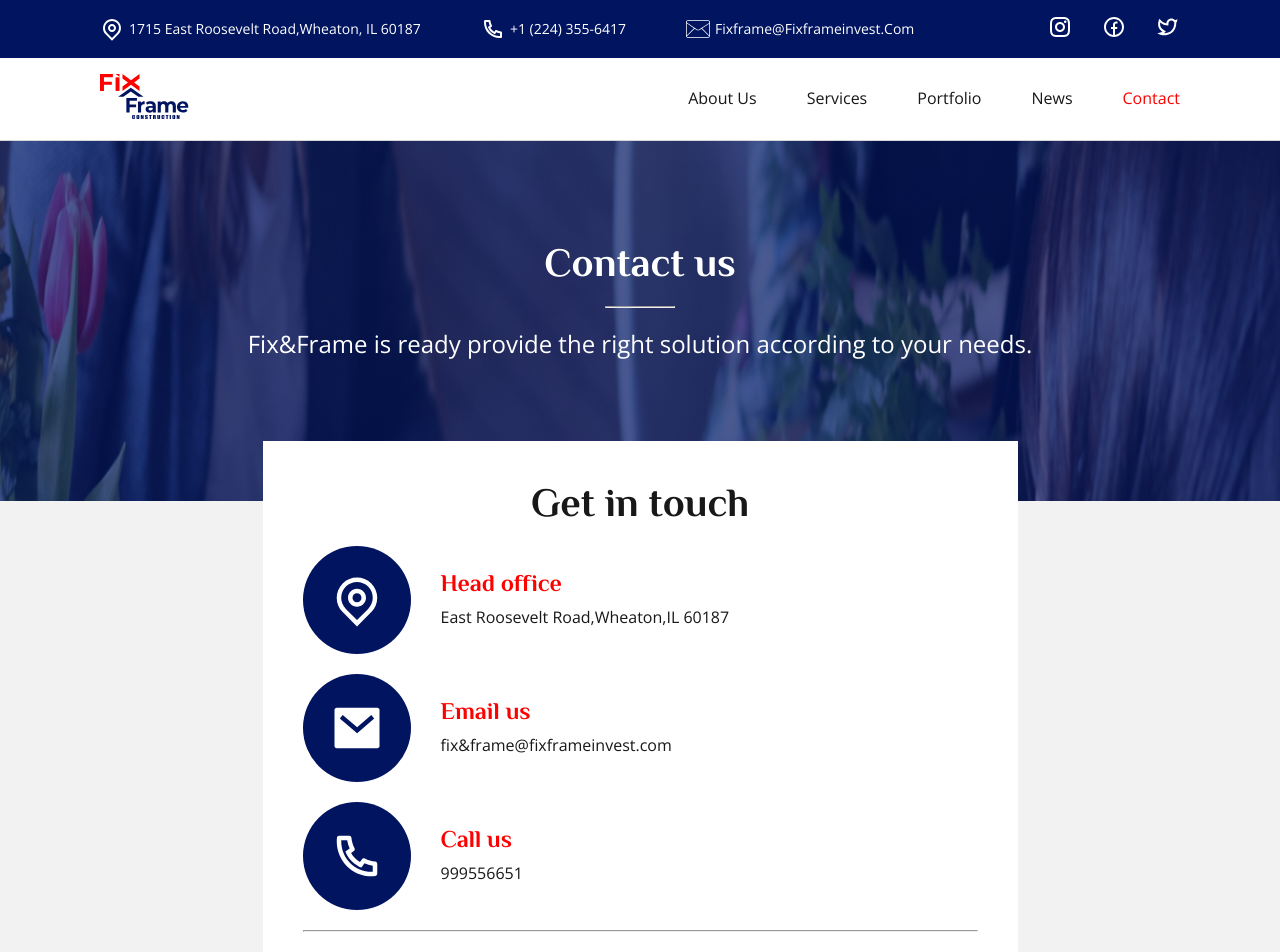
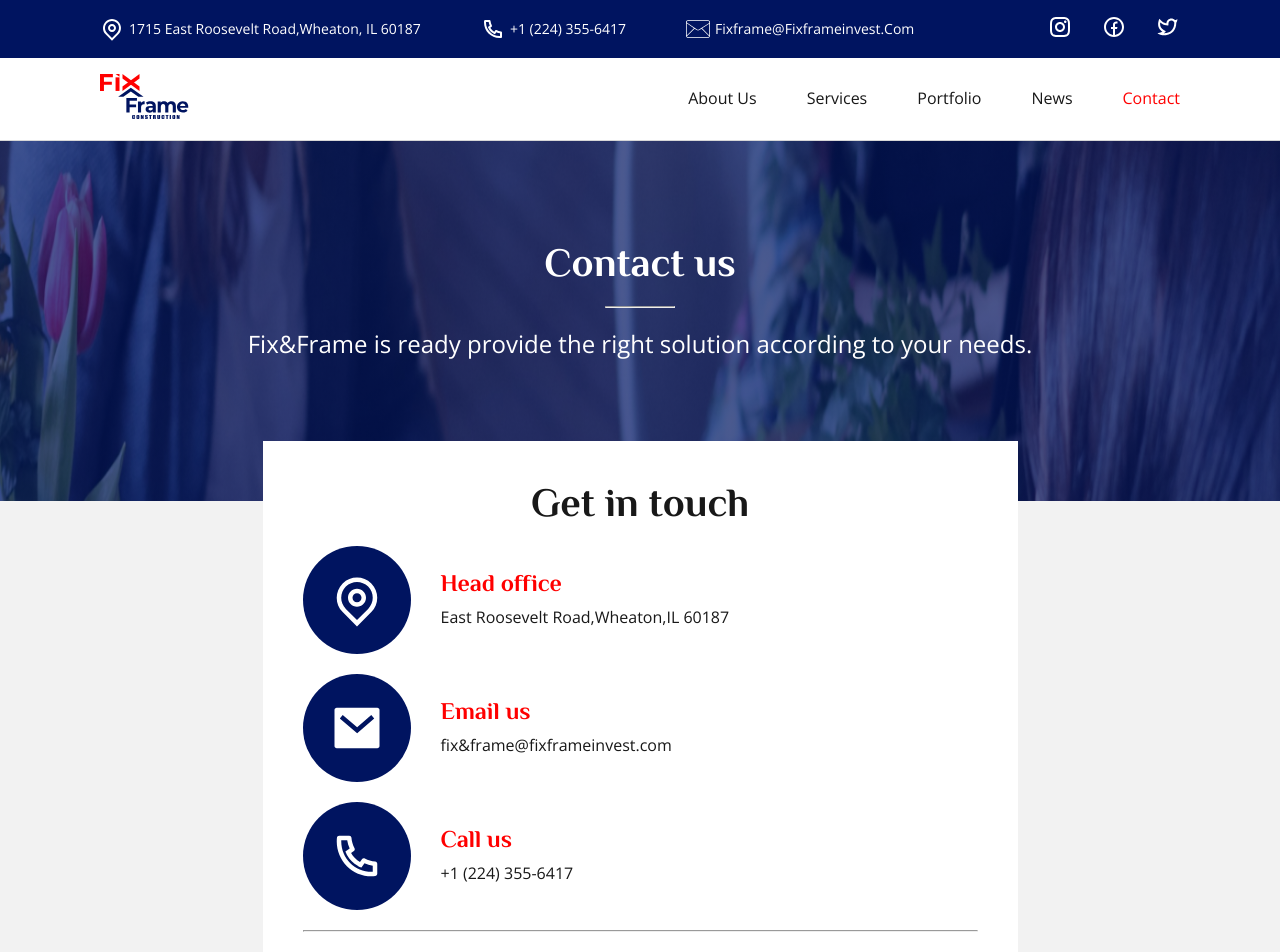
Before and after one commit to ShohsultonCode/Fix-Frame-Company, a React (Vite) app: page /pages/contact in a window 1280 px wide. Shown: the top 952 px of the page. Built offline with nearby package versions, Linux system fonts and the light colour scheme; no server answers.

Commit message:
add: last commits

```diff
--- a/src/pages/Contact/Contact.tsx
+++ b/src/pages/Contact/Contact.tsx
@@ -111,7 +111,7 @@ const Contact = () => {
 
                 <div className="contact__content">
                   <h3 className="contact__content-title">Call us</h3>
-                  <span className="contact__content-text">999556651</span>
+                  <span className="contact__content-text">+1 (224) 355-6417</span>
                 </div>
               </a>
             </li>
```
